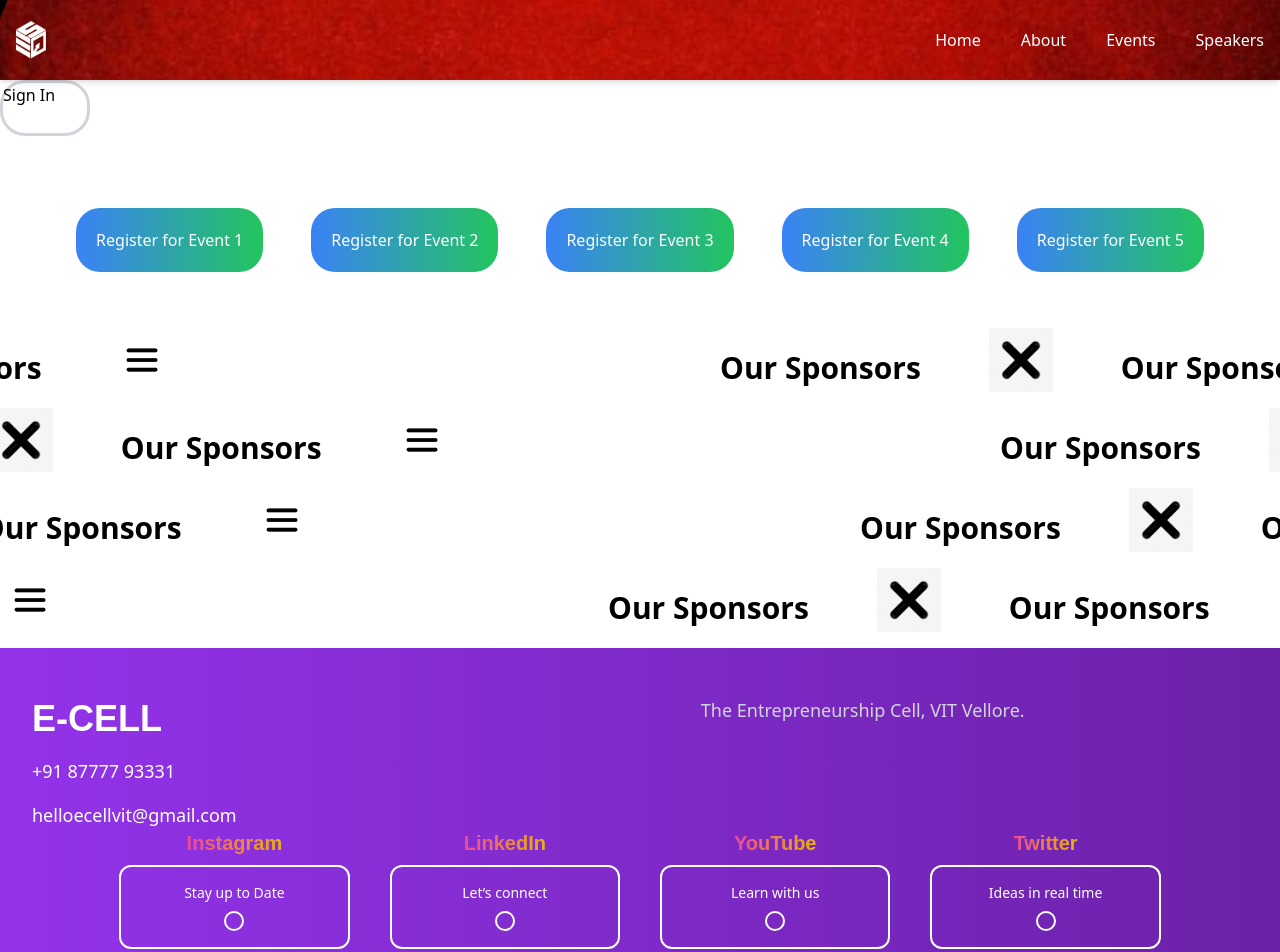
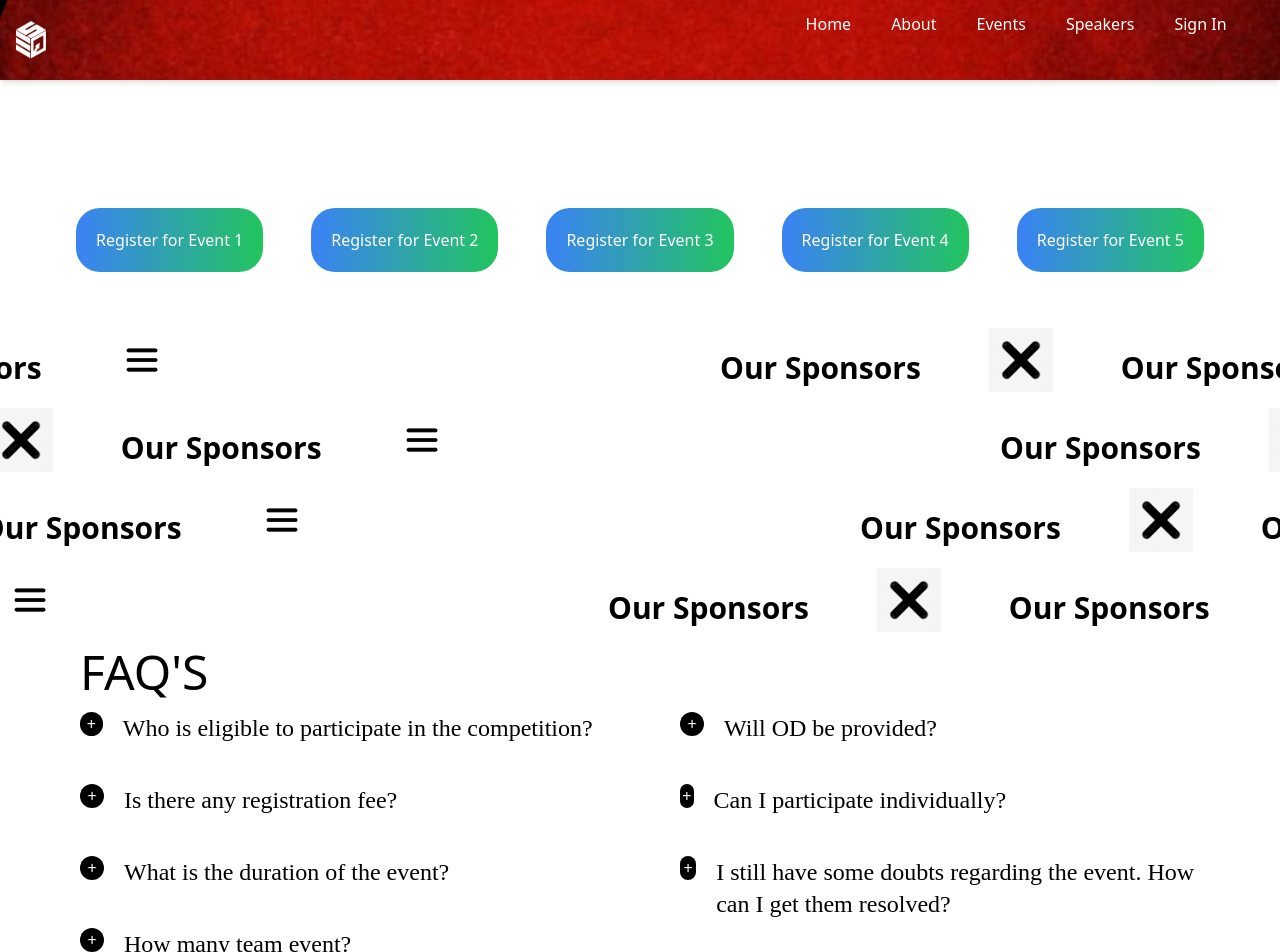
Before and after one commit to ecellvit/Esummit25, a Next.js app: page / in a window 1280 px wide. Shown: the top 952 px of the page. Built offline with nearby package versions, Linux system fonts and the light colour scheme; no server answers.

Commit message:
button added, FAQ added

```diff
--- a/app/page.tsx
+++ b/app/page.tsx
@@ -6,11 +6,11 @@ import EventButtons from "@/components/EventButton";
 import RegistrationButtons from "@/components/registrationButton";
 import CustomCursor from "@/components/cursor";
 import SignInBtn from "@/components/signinButton";
-
+import FaqContent from "@/components/faq";
 export default function HomePage() {
   return (
     <div>
-      <CustomCursor />
+    <CustomCursor />
       <SignInBtn/>
       <RegistrationButtons
        eventUrls={{
@@ -22,6 +22,7 @@ export default function HomePage() {
       }}
       />
       <Marq speed1={100} speed2={50} speed3={75} speed4={120} />
+      <FaqContent/>
       <Footer />
     </div>
   );
--- a/components/cursor.tsx
+++ b/components/cursor.tsx
@@ -3,6 +3,7 @@ import { useState, useEffect } from "react";
 
 const CustomCursor = () => {
   const [position, setPosition] = useState({ x: 0, y: 0 });
+  const [isClickable, setIsClickable] = useState(false);
 
   useEffect(() => {
     // Hide the default cursor
@@ -10,9 +11,25 @@ const CustomCursor = () => {
 
     const handleMouseMove = (e: MouseEvent) => {
       setPosition({ x: e.clientX, y: e.clientY });
+
+      // Check if the hovered element is clickable
+      const target = e.target as HTMLElement;
+      if (
+        target.tagName === "A" ||
+        target.tagName === "BUTTON" ||
+        target.tagName === "INPUT" ||
+        target.tagName === "TEXTAREA" ||
+        target.hasAttribute("onclick") ||
+        target.classList.contains("cursor-pointer")
+      ) {
+        setIsClickable(true);
+      } else {
+        setIsClickable(false);
+      }
     };
 
     document.addEventListener("mousemove", handleMouseMove);
+
     return () => {
       document.removeEventListener("mousemove", handleMouseMove);
       document.body.style.cursor = "auto"; // Reset cursor when component unmounts
@@ -26,13 +43,14 @@ const CustomCursor = () => {
         width: "35px",
         height: "30px",
         backgroundColor: "black",
-        clipPath: "polygon(0% 0%, 100% 50%, 0% 100%, 20% 50%)",
+        clipPath: isClickable ? "none" : "polygon(0% 0%, 100% 50%, 0% 100%, 20% 50%)",
         pointerEvents: "none",
         transform: "translate(-50%, -50%) rotate(-45deg)",
         left: `${position.x}px`,
         top: `${position.y}px`,
         transition: "transform 0.05s ease-out",
         zIndex: 9999,
+        opacity: isClickable ? 0 : 1,
       }}
     />
   );
--- /dev/null
+++ b/components/faq.tsx
@@ -0,0 +1,88 @@
+"use client";
+
+import { useState } from "react";
+
+const FaqContent = () => {
+  const faqs = [
+    { id: 1, q: "Who is eligible to participate in the competition?", ans: "Students of all years are eligible to participate in E-Summit'25." },
+    { id: 2, q: "Is there any registration fee?", ans: "The event is absolutely free of cost." },
+    { id: 3, q: "What is the duration of the event?", ans: "4 days." },
+    { id: 4, q: "How many team event?", ans: "one team event." },
+    { id: 5, q: "Will OD be provided?", ans: "Yes, if you register and attend the event you will get OD" },
+    { id: 6, q: "Can I participate individually?", ans: "Registrations can be made individually, but participants are required to join a team to be a part of the event." },
+    {
+      id: 7,
+      q: "I still have some doubts regarding the event. How can I get them resolved?",
+      ans: (
+        <>
+          For any further queries, you can contact the following POCs:
+          <br />
+          <strong>1.XYZ :</strong> +91
+          <br />
+          <strong>2.ABC:</strong> +91
+        </>
+      )
+    },
+  ];
+
+  const [visibleFaqs, setVisibleFaqs] = useState<{ [key: number]: boolean }>({
+    1: false,
+    2: false,
+    3: false,
+    4: false,
+    5: false,
+    6: false,
+    7: false,
+  });
+
+  const toggleDropdown = (id: number) => {
+    setVisibleFaqs((prevVisibleFaqs) => ({
+      ...prevVisibleFaqs,
+      [id]: !prevVisibleFaqs[id],
+    }));
+  };
+
+  return (
+
+    <main className="mt-0 md:px-20 p-10 pt-0">
+        <h1 className="w-10 h-10 text-5xl gap-5">FAQ'S</h1>
+        <br></br>
+      <div className="flex flex-col gap-5 lg:flex-row lg:gap-20 justify-around">
+        {[faqs.slice(0, 4), faqs.slice(4)].map((faqGroup, index) => (
+          <div key={index} className="flex flex-col gap-5 lg:w-[45vw]">
+            {faqGroup.map((faq) => (
+              <div key={faq.id} className="flex items-start gap-5">
+
+                <button
+                  onClick={() => toggleDropdown(faq.id)}
+                  className="w-6 h-6 bg-black text-white rounded-full flex justify-center items-center"
+                  aria-expanded={visibleFaqs[faq.id] ? "true" : "false"}
+                  aria-label="Toggle FAQ"
+                >
+                  {visibleFaqs[faq.id] ? "-" : "+"}
+                </button>
+
+                <div className="flex flex-col gap-5">
+                  <p
+                    className={`text-xl md:text-2xl w-[fit-content] relative after:transition-all after:duration-300 after:ease-in-out after:absolute after:bottom-[-2px] after:left-0 after:h-[2px] after:bg-[#000000] ${visibleFaqs[faq.id] ? 'after:w-full' : 'after:w-0'}`}
+                    style={{ fontFamily: "Classic Sans" }}
+                  >
+                    {faq.q}
+                  </p>
+                  <p
+                    className={`transition-transform duration-300 ease-in-out transform text-l md:text-xl ${visibleFaqs[faq.id] ? 'translate-y-0 opacity-100 max-h-full' : 'translate-y-[-20px] opacity-0 max-h-0'} overflow-hidden`}
+                    style={{ fontFamily: "Classic Sans" }}
+                  >
+                    {faq.ans}
+                  </p>
+                </div>
+              </div>
+            ))}
+          </div>
+        ))}
+      </div>
+    </main>
+  );
+};
+
+export default FaqContent;
--- a/components/navbar.tsx
+++ b/components/navbar.tsx
@@ -7,6 +7,7 @@ import logo from "/assets/whiteLogo.png"
 import hamburgerIcon from "/assets/hamburger.jpg";
 import closeIcon from "/assets/close.jpg";
 import background from "/assets/bg.png"
+import SignInBtn from "./signinButton";
 
 const Navbar: React.FC = () => {
   const router = useRouter();
@@ -41,8 +42,10 @@ const Navbar: React.FC = () => {
     setIsMenuOpen(!isMenuOpen);
   };
 
+
   return (
     <>
+
       {/* <nav className="fixed top-0 left-0 w-full shadow-md z-50 p-4 flex items-center justify-between"> */}
       <nav
   className="fixed top-0 left-0 w-full h-[10vh] shadow-md  z-50 p-4 flex items-center justify-between bg-cover bg-transparent bg-center"
@@ -68,6 +71,8 @@ const Navbar: React.FC = () => {
           <Link href="/#timeline" className="text-white font-sans hover:text-black-400">About</Link>
           <Link href="/#storyBehind" className="text-white font-sans hover:text-black-400">Events</Link>
           <Link href="/#footer" className="text-white font-sans hover:text-black-400">Speakers</Link>
+          <SignInBtn/>
+
         </div>
       </nav>
 
--- a/components/signinButton.tsx
+++ b/components/signinButton.tsx
@@ -10,7 +10,7 @@ export default function SignInBtn(): JSX.Element {
     <div>
     <SessionProvider>
       <div>
-    <div className="relative align-middle w-[7vw] max-w-[600px] h-[7vh] bg-transparent border-[3px] border-gray-300 rounded-[25px] opacity-100 z-10 bg-white ">
+    <div className="relative align-middle w-[7vw] max-w-[600px] h-[7vh] bg-transparent opacity-100 z-10 text-white ">
       {status === "authenticated" ? (
         <button onClick={() => signOut()}>
           Sign Out
```
